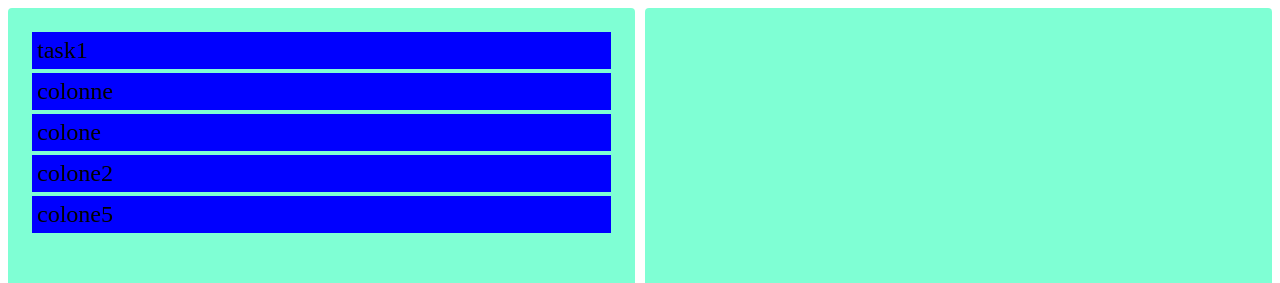
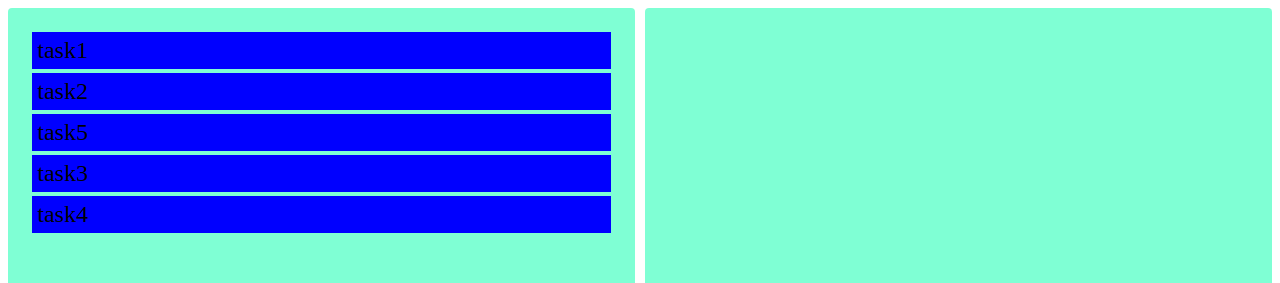
Before and after one commit to Nuruddin999/Draggable-List-View-With-Vanilla-JS, a plain HTML site: page index.html in a window 1280 px wide. Shown: the top 283 px of the page. Drawn offline with Linux system fonts and the light colour scheme.

Commit message:
update index file

```diff
--- a/index.html
+++ b/index.html
@@ -1,5 +1,6 @@
 <!DOCTYPE html>
 <html>
+
 <head>
     <meta charset='utf-8'>
     <meta http-equiv='X-UA-Compatible' content='IE=edge'>
@@ -8,30 +9,32 @@
     <link rel='stylesheet' type='text/css' media='screen' href='css/style.css'>
     <script src='js/main.js'></script>
 </head>
+
 <body>
 
-    <div class="wrapper" >
-      <div class="box" >
-            <div class="task" id="task1" draggable="true" >
+    <div class="wrapper">
+        <div class="box">
+            <div class="task" id="task1" draggable="true">
                 task1
             </div>
-            <div class="task" id="task2" draggable="true" >
-                colonne
+            <div class="task" id="task2" draggable="true">
+                task2
             </div>
-            <div class="task" id="task3" draggable="true" >
-                colone
+            <div class="task" id="task3" draggable="true">
+                task5
             </div>
-	    <div class="task" id="task4" draggable="true" >
-                colone2
+            <div class="task" id="task4" draggable="true">
+                task3
             </div>
-	    <div class="task" id="task5" draggable="true" >
-                colone5
+            <div class="task" id="task5" draggable="true">
+                task4
             </div>
-      </div>
-      <div class="box">
+        </div>
+        <div class="box">
 
-      </div>
+        </div>
     </div>
 
 </body>
+
 </html>
```
